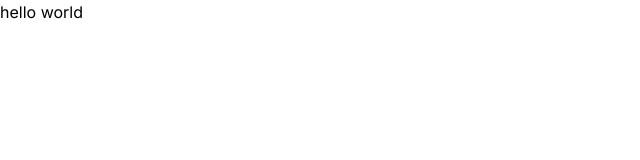
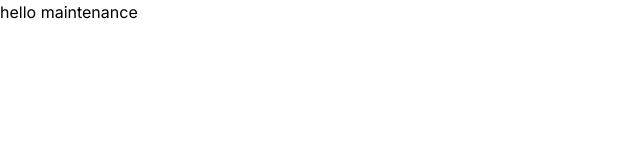
Before and after one commit to rrenn45/ProjMaint, a Next.js app in the folder workorder/: page / in a window 1280 px wide. Shown: the top 160 px of the page, without its empty margins (0-640 px from the left). Built offline with nearby package versions, Linux system fonts and the light colour scheme.

Commit message:
hello maintenance

```diff
--- a/workorder/app/page.tsx
+++ b/workorder/app/page.tsx
@@ -2,6 +2,6 @@ import Image from "next/image";
 
 export default function Home() {
   return (
-    <p>hello world</p>
+    <p>hello maintenance</p>
   );
 }
```
